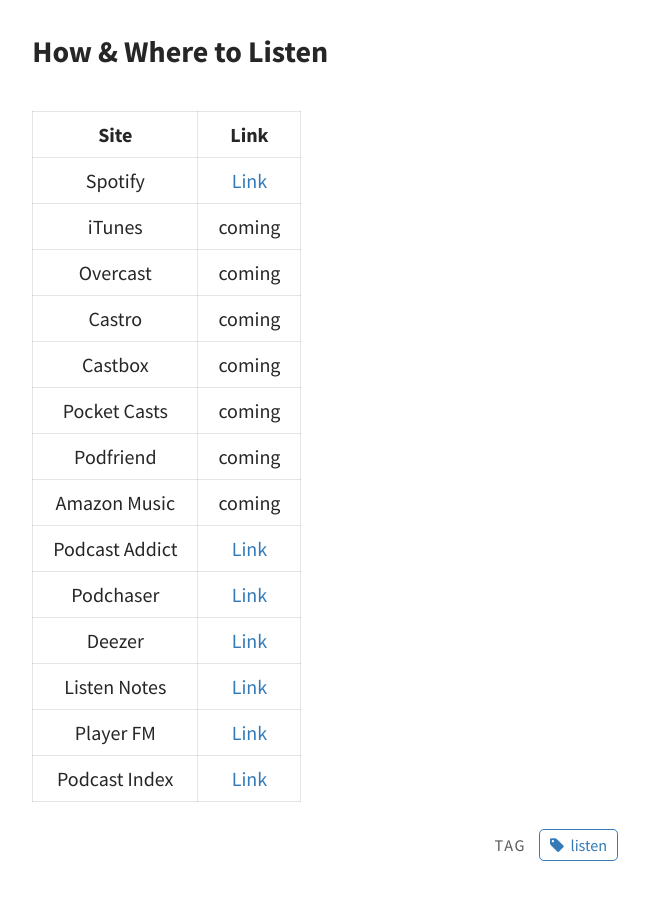
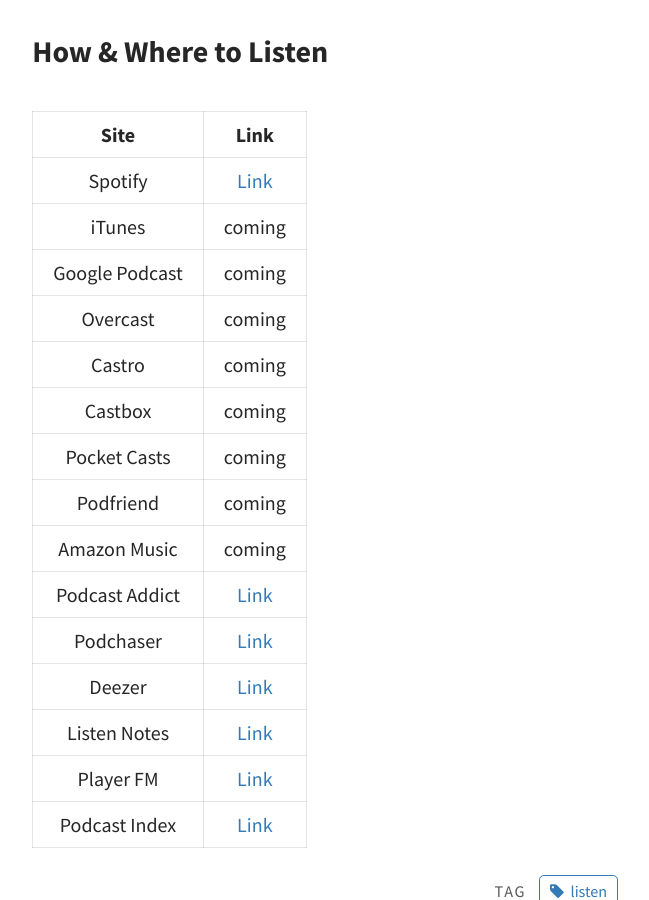
Before and after one commit to codereport/adsp2, a Jekyll site: the page built from pages/listen.md, in a window 1280 px wide and 900 px high, scrolled down 331 px. Shown: the whole window, without its empty margins (83-732 px from the left). Built offline with Jekyll 4.4.1, drawn with Linux system fonts in a browser that asks for light colours.

Commit message:
Update listen.md

```diff
--- a/pages/listen.md
+++ b/pages/listen.md
@@ -12,6 +12,7 @@
 | :------------: | :-------------------------------------------------------------------------------: |
 |    Spotify     |           [Link](https://open.spotify.com/show/5hcsSlBadLYlO1rfjPnssA)            |
 |     iTunes     |                                      coming                                       |
+|Google Podcast|coming|
 |Overcast|coming|
 |Castro|coming|
 |Castbox|coming|
```
